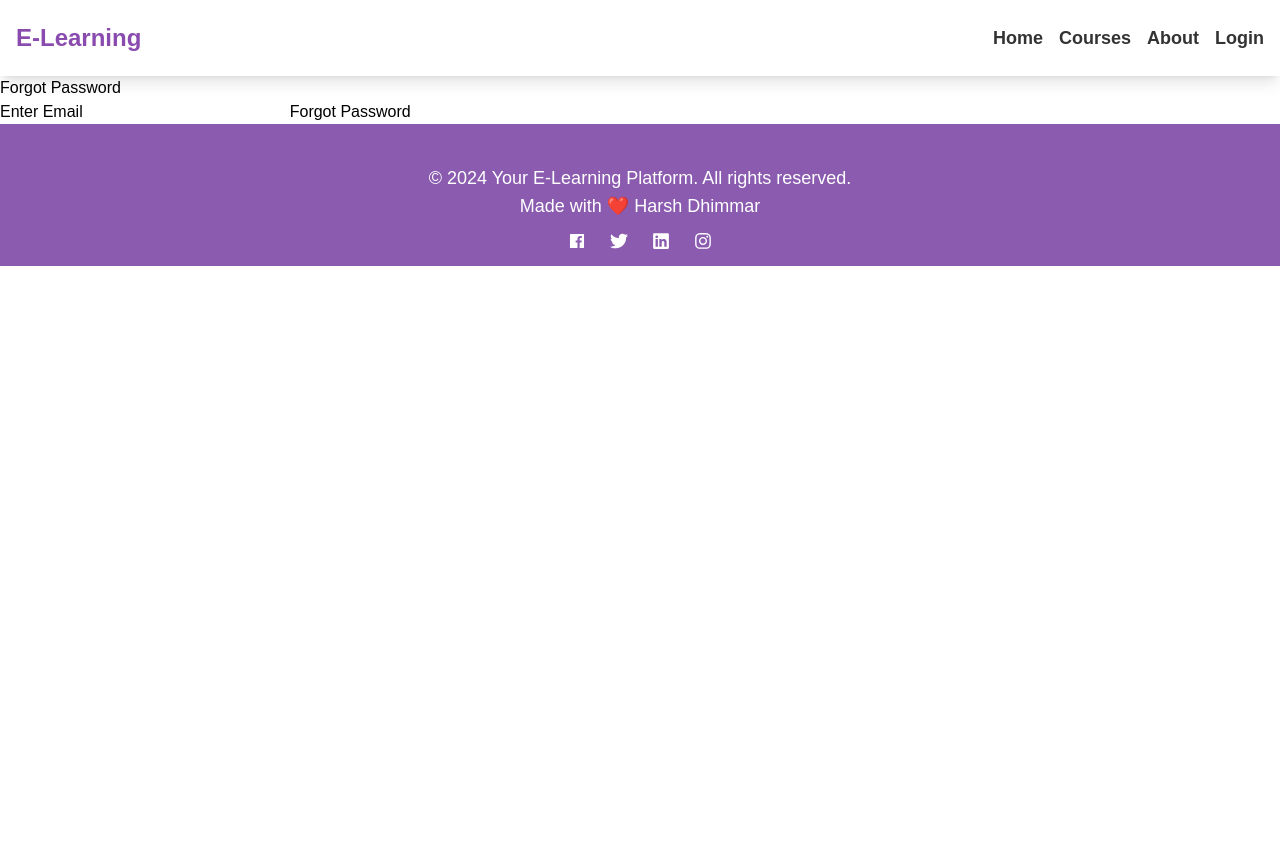
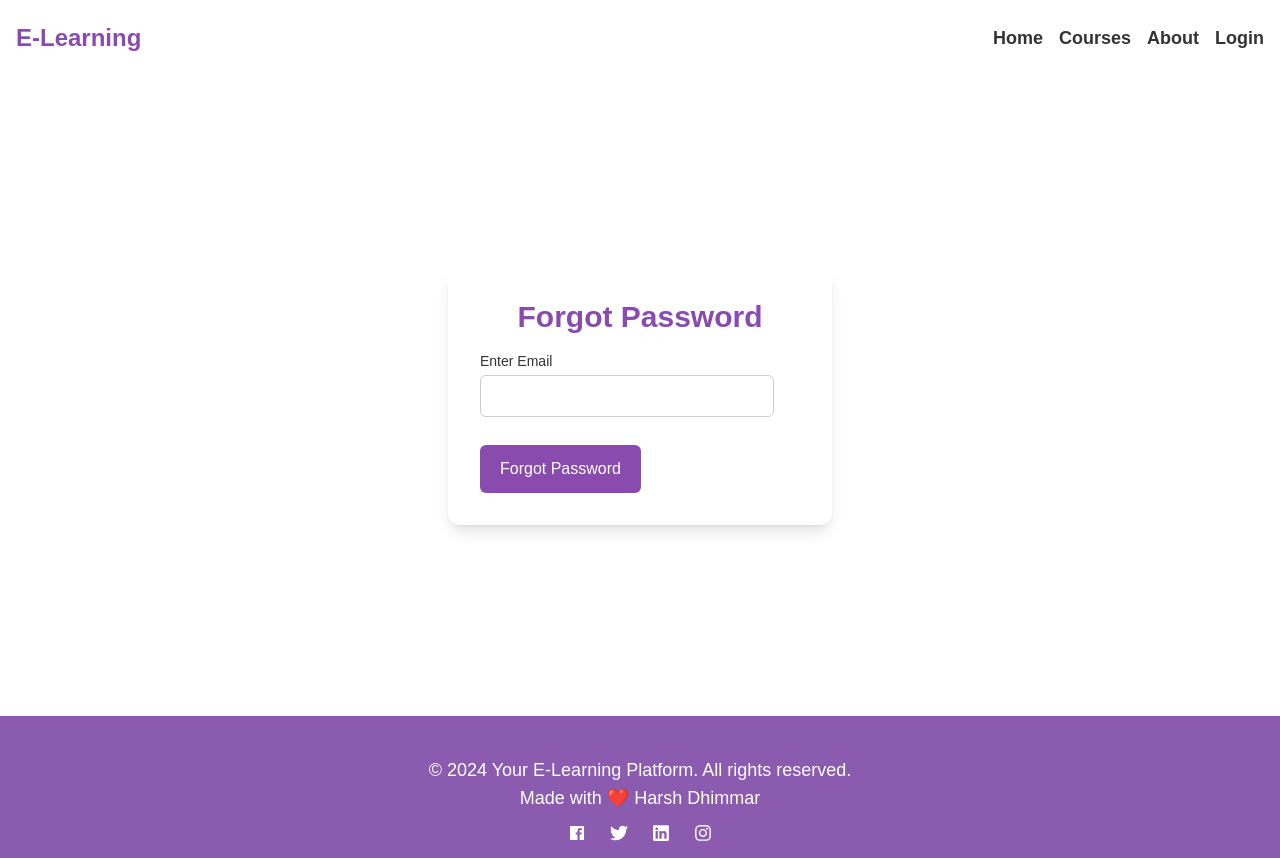
Before and after one commit to HarshDhimmar2804/E_Learning_Frontend, a React (Vite) app: page /forgot in a window 1280 px wide. Before the commit the page ends 800 px from the top, so only its background shows below. Built offline with nearby package versions, Linux system fonts and the light colour scheme; no server answers.

Commit message:
add forgot password and reset password functionality

```diff
--- a/src/pages/auth/ForgotPassword.jsx
+++ b/src/pages/auth/ForgotPassword.jsx
@@ -24,18 +24,26 @@ const ForgotPassword = () => {
     }
   };
   return (
-    <div className="auth-page">
-      <div className="auth-form">
-        <h2>Forgot Password</h2>
-        <form onSubmit={handleSubmit}>
-          <label htmlFor="text">Enter Email</label>
+    <div className="flex items-center justify-center h-[80vh] bg-white">
+      <div className="bg-[#fff] p-8 rounded-xl shadow-lg text-center w-96">
+        <h2 className="text-3xl font-bold text-[#8a4baf] mb-4">
+          Forgot Password
+        </h2>
+        <form className="text-left" onSubmit={handleSubmit}>
+          <label htmlFor="text" className="block mb-1 text-sm text-[#333]">
+            Enter Email
+          </label>
           <input
             type="email"
             value={email}
             onChange={(e) => setEmail(e.target.value)}
             required
+            className="w-[92%] p-2 mb-4 border-[1px] border-solid border-[#ccc] rounded-md"
           />
-          <button disabled={btnLoading} className="common-btn">
+          <button
+            disabled={btnLoading}
+            className="bg-[#8a4baf] text-white px-5 py-3 border-none rounded-md text-lg cursor-pointer [transition:background-color_.3s_ease] mt-3 hover:bg-[#5f357e] md:text-base"
+          >
             {btnLoading ? "Please Wait..." : "Forgot Password"}
           </button>
         </form>
--- a/src/pages/auth/ResetPassword.jsx
+++ b/src/pages/auth/ResetPassword.jsx
@@ -31,18 +31,26 @@ const ResetPassword = () => {
     }
   };
   return (
-    <div className="auth-page">
-      <div className="auth-form">
-        <h2>Reset Password</h2>
-        <form onSubmit={handleSubmit}>
-          <label htmlFor="text">Enter Password</label>
+    <div className="flex items-center justify-center h-[80vh] bg-white">
+      <div className="bg-[#fff] p-8 rounded-xl shadow-lg text-center w-96">
+        <h2 className="text-3xl font-bold text-[#8a4baf] mb-4">
+          Reset Password
+        </h2>
+        <form className="text-left" onSubmit={handleSubmit}>
+          <label htmlFor="text" className="block mb-1 text-sm text-[#333]">
+            Enter Password
+          </label>
           <input
             type="password"
             value={password}
             onChange={(e) => setPassword(e.target.value)}
             required
+            className="w-[92%] p-2 mb-4 border-[1px] border-solid border-[#ccc] rounded-md"
           />
-          <button disabled={btnLoading} className="common-btn">
+          <button
+            disabled={btnLoading}
+            className="bg-[#8a4baf] text-white px-5 py-3 border-none rounded-md text-lg cursor-pointer [transition:background-color_.3s_ease] mt-3 hover:bg-[#5f357e] md:text-base"
+          >
             {btnLoading ? "Please Wait..." : "Reset Password"}
           </button>
         </form>
--- a/src/pages/auth/Verify.jsx
+++ b/src/pages/auth/Verify.jsx
@@ -39,7 +39,6 @@ const Verify = () => {
             sitekey=" 6LeIxAcTAAAAAJcZVRqyHh71UMIEGNQ_MXjiZKhI"
             onChange={onChange}
           />
-          ,
           {show && (
             <button
               disabled={btnLoading}
@@ -50,8 +49,12 @@ const Verify = () => {
             </button>
           )}
         </form>
-        <p>
-          Go to <Link to="/login">Login</Link> page
+        <p className="">
+          Go to{" "}
+          <Link to="/login" className="underline">
+            Login
+          </Link>{" "}
+          page
         </p>
       </div>
     </div>
```
